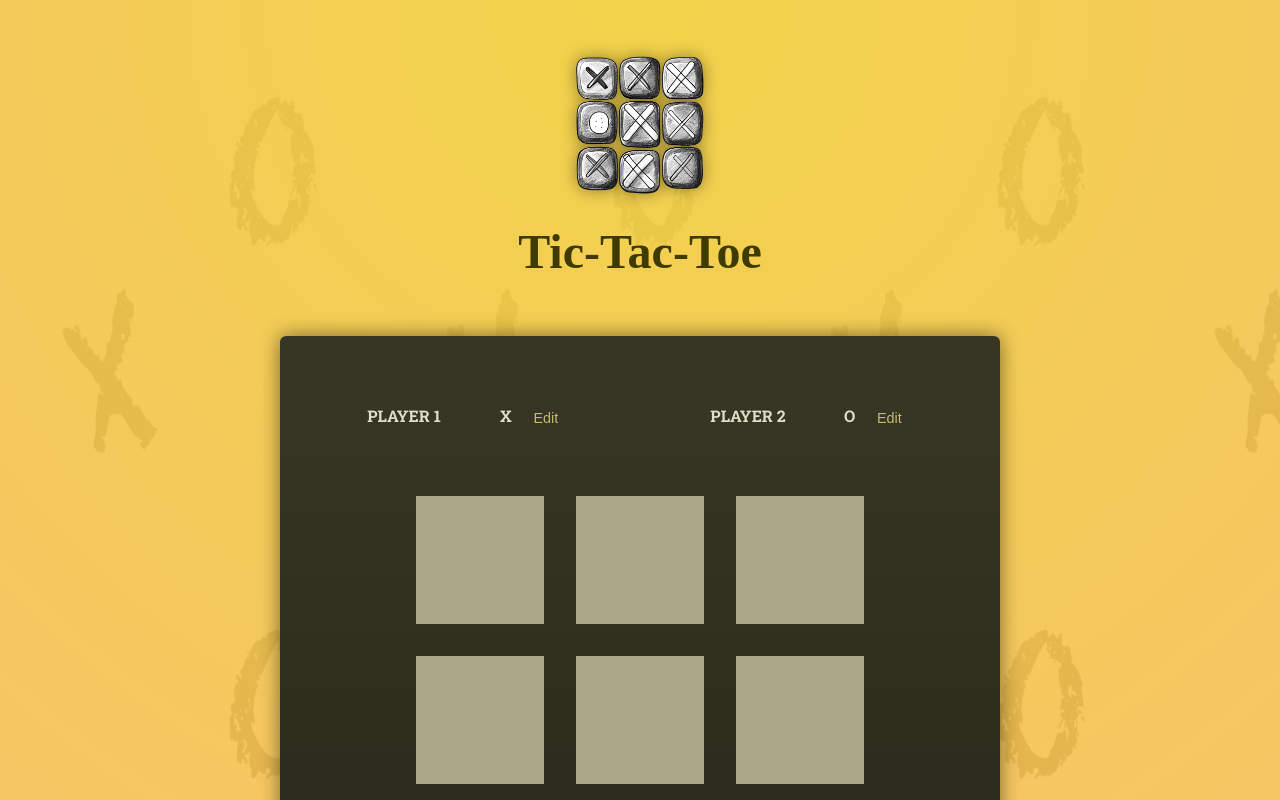
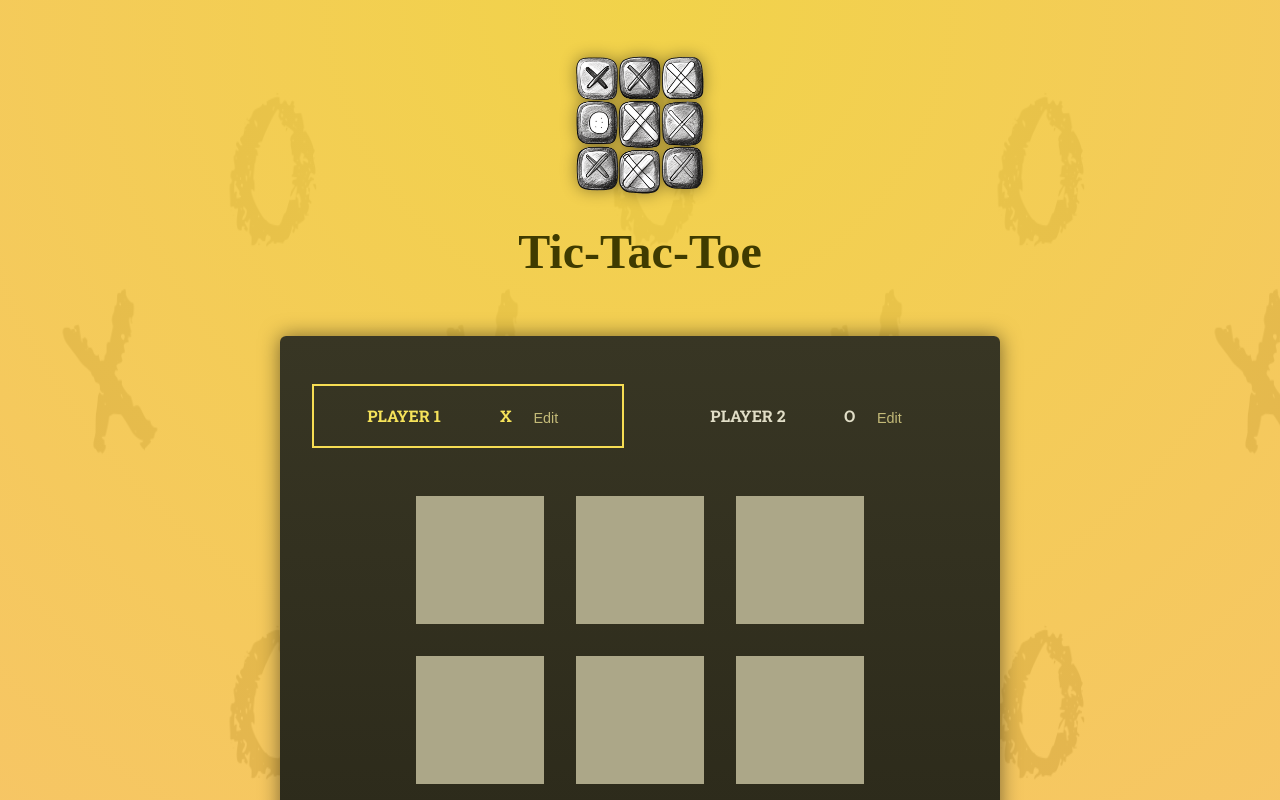
Before and after one commit to ShubhamGavand1234/Tick-Tak-Tow, a React (Vite) app: page / in a window 1280 px wide. Shown: the top 800 px of the page. Built offline with nearby package versions, Linux system fonts and the light colour scheme; a web font is replaced by a local one.

Commit message:
settting active player

```diff
--- a/src/components/App.jsx
+++ b/src/components/App.jsx
@@ -1,16 +1,34 @@
 import Player from "./Player";
 import GameBoard from "./GameBoard";
+import { useState } from "react";
 
 function App() {
+  const [activePlayer, setActivePlayer] = useState("X");
+
+  function handleSelectSquare() {
+    setActivePlayer((currActive) => (currActive === "X" ? "O" : "X"));
+  }
+
   return (
     <>
       <main>
         <div id="game-container">
-          <ol id="players">
-            <Player name="Player 1" symbol="X" />
-            <Player name="Player 2" symbol="O" />
+          <ol id="players" className="highlight-player">
+            <Player
+              name="Player 1"
+              symbol="X"
+              isActive={activePlayer === "X"}
+            />
+            <Player
+              name="Player 2"
+              symbol="O"
+              isActive={activePlayer === "O"}
+            />
           </ol>
-          <GameBoard />
+          <GameBoard
+            onSelectSquare={handleSelectSquare}
+            activePlayerSymbol={activePlayer}
+          />
         </div>
         Log
       </main>
--- a/src/components/GameBoard.jsx
+++ b/src/components/GameBoard.jsx
@@ -6,7 +6,7 @@ const initialGameBoard = [
   [null, null, null],
 ];
 
-function GameBoard() {
+function GameBoard({ onSelectSquare, activePlayerSymbol }) {
   const [gameBoard, setGameBoard] = useState(initialGameBoard);
 
   function handleSelectSquare(rowIndex, colIndex) {
@@ -14,9 +14,10 @@ function GameBoard() {
       const updatedGameBoard = [
         ...prevGameBoard.map((innerArrya) => [...innerArrya]),
       ];
-      updatedGameBoard[rowIndex][colIndex] = "X";
+      updatedGameBoard[rowIndex][colIndex] = activePlayerSymbol;
       return updatedGameBoard;
     });
+    onSelectSquare();
   }
 
   return (
--- a/src/components/Player.jsx
+++ b/src/components/Player.jsx
@@ -1,6 +1,6 @@
 import { useState } from "react";
 
-function Player({ name, symbol }) {
+function Player({ name, symbol, isActive }) {
   const [isEditing, setIsEditing] = useState(false);
   const [playerName, setPlayerName] = useState(name);
 
@@ -16,7 +16,7 @@ function Player({ name, symbol }) {
 
   return (
     <>
-      <li>
+      <li className={isActive ? "active" : undefined}>
         <span className="player">
           {isEditing ? (
             <input
```
